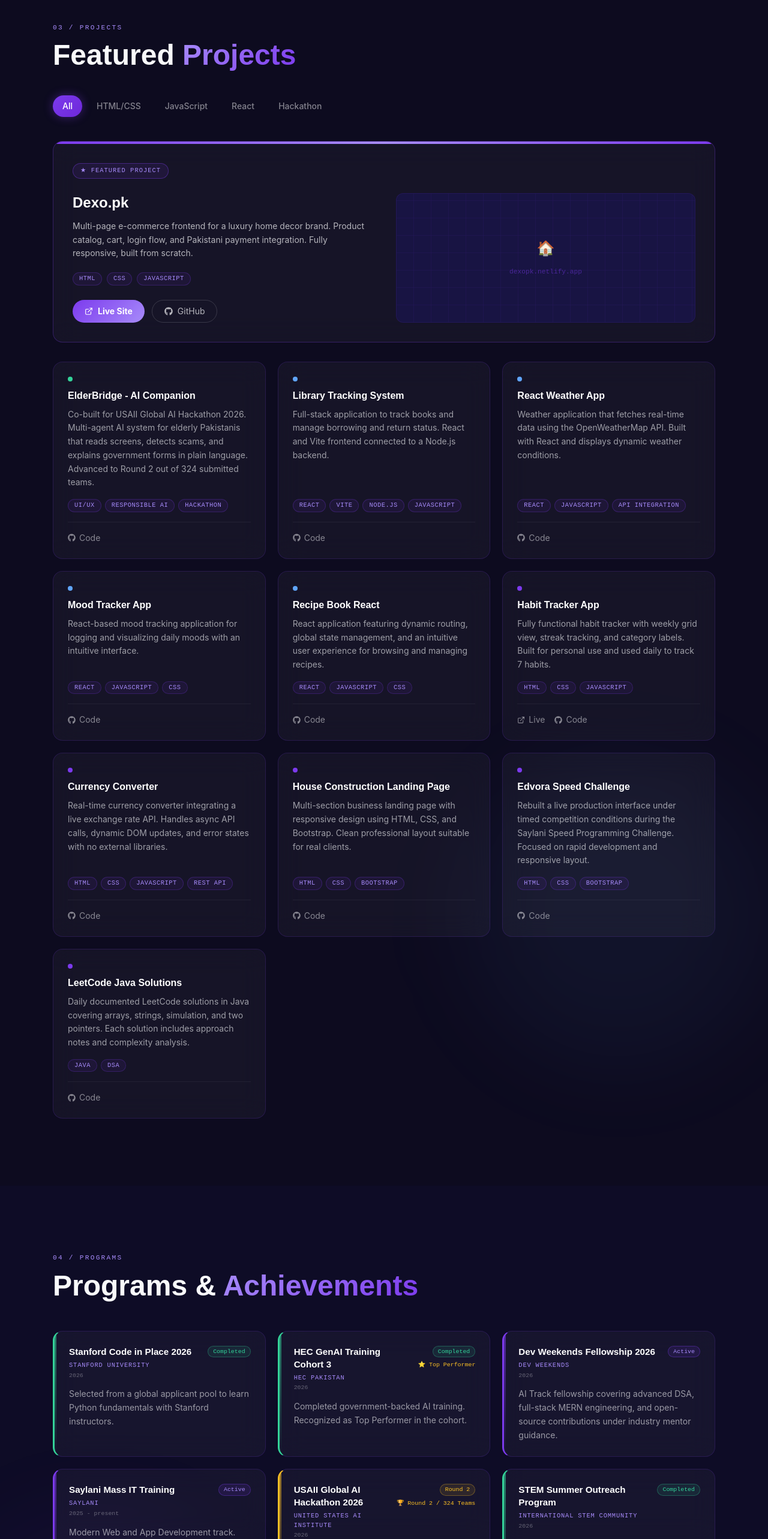
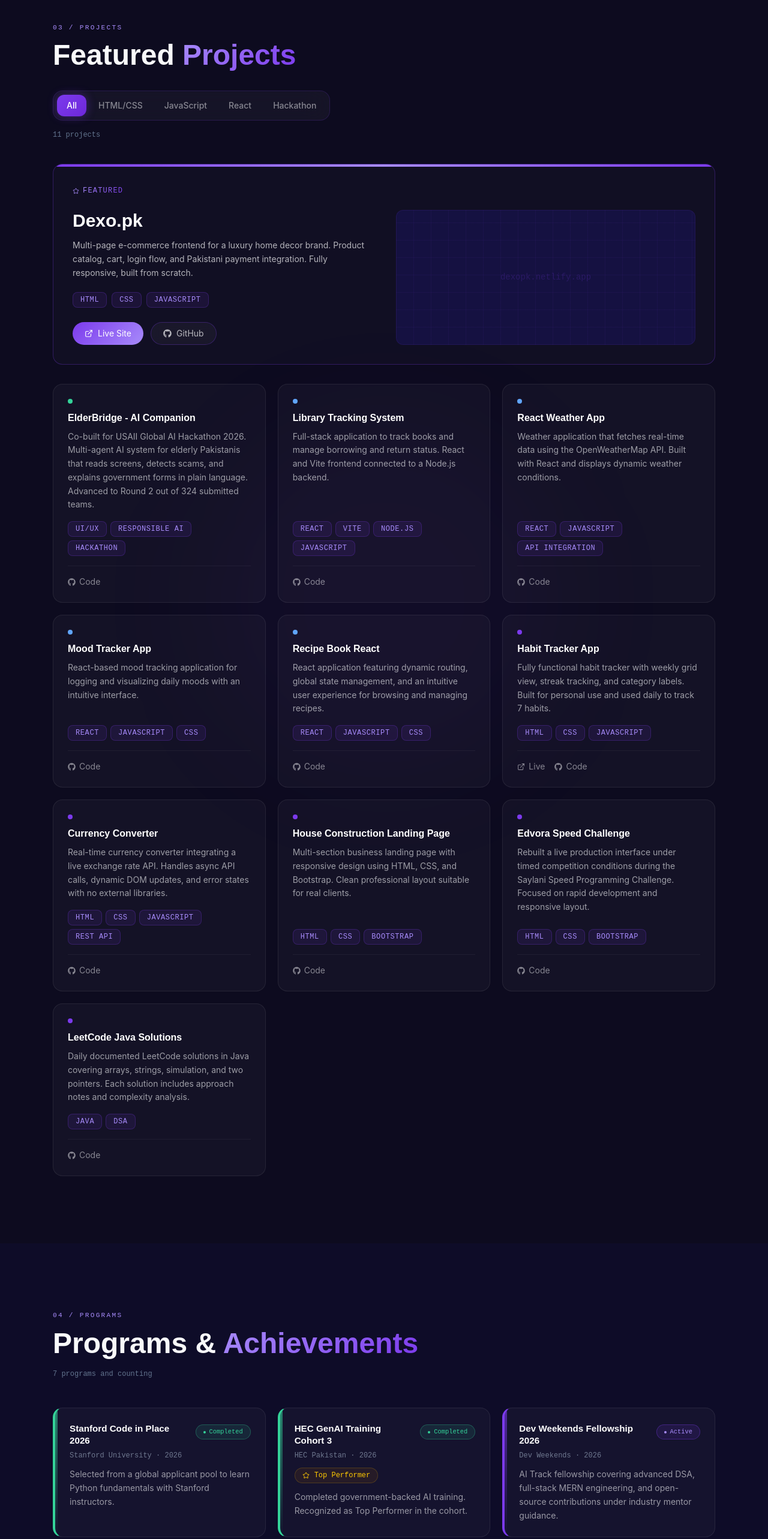
Before and after one commit to kaneeza-batool/kaneeza-batool-portfolio, a React (Vite) app: page / in a window 1280 px wide. Shown: the part 2698-5264 px from the top of the page at 60% size. Built offline with nearby package versions, Linux system fonts and the light colour scheme.

Commit message:
redesign: projects and programs visual upgrade

```diff
--- a/src/components/Programs.jsx
+++ b/src/components/Programs.jsx
@@ -1,4 +1,5 @@
 import { motion } from 'framer-motion'
+import { Star } from 'lucide-react'
 import { programs } from '../data/programs.js'
 
 const borderColorMap = {
@@ -10,27 +11,28 @@ const borderColorMap = {
 const statusConfig = {
   completed: {
     label: 'Completed',
+    dotColor: '#34D399',
     style: { background: 'rgba(52,211,153,0.1)', border: '1px solid rgba(52,211,153,0.3)', color: '#34D399' },
   },
   active: {
     label: 'Active',
+    dotColor: '#A78BFA',
     style: { background: 'rgba(124,58,237,0.12)', border: '1px solid rgba(124,58,237,0.35)', color: '#A78BFA' },
   },
   qualified: {
     label: 'Round 2',
+    dotColor: '#FBBF24',
     style: { background: 'rgba(251,191,36,0.1)', border: '1px solid rgba(251,191,36,0.3)', color: '#FBBF24' },
   },
 }
 
-const badgeConfig = {
-  'top-performer': { label: '⭐ Top Performer', color: '#FBBF24' },
-  round2: { label: '🏆 Round 2 / 324 Teams', color: '#FBBF24' },
-  gold: { label: '🏆 Round 2 / 324 Teams', color: '#FBBF24' },
-}
-
 export default function Programs() {
   return (
-    <section id="programs" className="py-28 relative overflow-hidden" style={{ background: 'rgba(26,21,96,0.1)' }}>
+    <section
+      id="programs"
+      className="py-28 relative overflow-hidden"
+      style={{ backgroundColor: 'rgba(26,21,96,0.15)' }}
+    >
       <div
         className="radial-glow"
         style={{ width: '450px', height: '450px', background: 'rgba(124,58,237,0.07)', bottom: '0', left: '-5%' }}
@@ -44,32 +46,43 @@ export default function Programs() {
           viewport={{ once: true }}
         >
           <span className="section-label">04 / Programs</span>
-          <h2 className="section-heading mb-12">
+          <h2 className="section-heading mb-4">
             Programs &amp; <span className="gradient-text">Achievements</span>
           </h2>
+          <p className="font-mono text-xs text-slate-500 mb-12">
+            {programs.length} programs and counting
+          </p>
         </motion.div>
 
         <div className="grid grid-cols-1 md:grid-cols-2 lg:grid-cols-3 gap-5">
           {programs.map((program, index) => {
             const accentColor = borderColorMap[program.status] || '#7C3AED'
             const statusConf = statusConfig[program.status]
-            const badgeConf = program.badge ? badgeConfig[program.badge] : null
 
             return (
               <motion.div
                 key={program.id}
-                className="glass-hover p-6 flex flex-col relative overflow-hidden"
-                style={{ borderLeft: `3px solid ${accentColor}` }}
+                className="flex flex-col rounded-2xl p-6 relative overflow-hidden transition-all duration-300 hover:-translate-y-1 hover:shadow-[0_8px_32px_rgba(124,58,237,0.15)]"
+                style={{
+                  backgroundColor: 'rgba(255,255,255,0.03)',
+                  borderTop: '1px solid rgba(255,255,255,0.08)',
+                  borderRight: '1px solid rgba(255,255,255,0.08)',
+                  borderBottom: '1px solid rgba(255,255,255,0.08)',
+                  borderLeft: `4px solid ${accentColor}`,
+                }}
                 initial={{ opacity: 0, y: 20 }}
                 whileInView={{ opacity: 1, y: 0 }}
                 viewport={{ once: true }}
                 transition={{ duration: 0.45, ease: 'easeOut', delay: index * 0.08 }}
               >
-                {/* Accent glow */}
+                {/* Accent glow strip */}
                 <div
                   style={{
                     position: 'absolute',
-                    top: 0, left: 0, bottom: 0, width: '3px',
+                    top: 0,
+                    left: 0,
+                    bottom: 0,
+                    width: '4px',
                     background: `linear-gradient(to bottom, ${accentColor}, transparent)`,
                     opacity: 0.6,
                   }}
@@ -83,50 +96,66 @@ export default function Programs() {
                     >
                       {program.title}
                     </h3>
+                    {/* Org and year with separator dot */}
                     <p
-                      className="mt-1"
-                      style={{
-                        fontFamily: 'JetBrains Mono, monospace',
-                        fontSize: '0.65rem',
-                        color: '#A78BFA',
-                        textTransform: 'uppercase',
-                        letterSpacing: '0.08em',
-                      }}
+                      className="mt-1.5 font-mono text-xs"
+                      style={{ color: 'rgba(148,163,184,0.7)' }}
                     >
-                      {program.org}
-                    </p>
-                    <p
-                      style={{
-                        fontFamily: 'JetBrains Mono, monospace',
-                        fontSize: '0.62rem',
-                        color: 'rgba(249,250,251,0.35)',
-                        marginTop: '2px',
-                      }}
-                    >
-                      {program.year}
+                      {program.org} · {program.year}
                     </p>
                   </div>
 
-                  <div className="flex flex-col items-end gap-1.5 shrink-0">
+                  {/* Status badge with colored dot */}
+                  <div className="shrink-0">
                     <span
-                      className="px-2 py-0.5 rounded-full text-xs"
-                      style={{ fontFamily: 'JetBrains Mono, monospace', fontSize: '0.62rem', ...statusConf.style }}
+                      className="px-3 py-1 rounded-full inline-flex items-center gap-1.5 font-mono"
+                      style={{ fontSize: '0.65rem', ...statusConf.style }}
                     >
+                      <span
+                        style={{
+                          width: '4px',
+                          height: '4px',
+                          borderRadius: '50%',
+                          backgroundColor: statusConf.dotColor,
+                          display: 'inline-block',
+                          flexShrink: 0,
+                        }}
+                      />
                       {statusConf.label}
                     </span>
-                    {badgeConf && (
-                      <span
-                        style={{
-                          fontFamily: 'JetBrains Mono, monospace',
-                          fontSize: '0.62rem',
-                          color: badgeConf.color,
-                        }}
-                      >
-                        {badgeConf.label}
-                      </span>
-                    )}
                   </div>
                 </div>
+
+                {/* Top performer badge - own row */}
+                {program.badge === 'top-performer' && (
+                  <div className="mb-3">
+                    <span
+                      className="inline-flex items-center gap-2 font-mono text-xs px-3 py-1 rounded-full text-yellow-400"
+                      style={{
+                        backgroundColor: 'rgba(113,63,18,0.2)',
+                        border: '1px solid rgba(234,179,8,0.2)',
+                      }}
+                    >
+                      <Star size={12} />
+                      Top Performer
+                    </span>
+                  </div>
+                )}
+
+                {/* Gold / Round 2 badge */}
+                {program.badge === 'gold' && (
+                  <div className="mb-3">
+                    <span
+                      className="inline-flex items-center gap-2 font-mono text-xs px-3 py-1 rounded-full text-amber-300"
+                      style={{
+                        backgroundColor: 'rgba(120,53,15,0.2)',
+                        border: '1px solid rgba(245,158,11,0.2)',
+                      }}
+                    >
+                      Round 2 - 200/324 Teams
+                    </span>
+                  </div>
+                )}
 
                 <p className="font-body text-[rgba(249,250,251,0.58)] text-sm leading-relaxed flex-1">
                   {program.description}
--- a/src/components/Projects.jsx
+++ b/src/components/Projects.jsx
@@ -1,6 +1,6 @@
 import { useState } from 'react'
 import { motion, AnimatePresence } from 'framer-motion'
-import { ExternalLink } from 'lucide-react'
+import { ExternalLink, Star } from 'lucide-react'
 import { FaGithub } from 'react-icons/fa'
 import { projects } from '../data/projects.js'
 
@@ -15,14 +15,8 @@ const filters = [
 function TagPill({ tag }) {
   return (
     <span
-      className="px-2.5 py-0.5 rounded-full border border-brand-violet/25 text-brand-violet-light"
-      style={{
-        fontFamily: 'JetBrains Mono, monospace',
-        fontSize: '0.65rem',
-        background: 'rgba(124,58,237,0.08)',
-        textTransform: 'uppercase',
-        letterSpacing: '0.05em',
-      }}
+      className="bg-brand-violet/10 border border-brand-violet/25 text-brand-violet-light rounded-lg px-3 py-1 font-mono text-xs"
+      style={{ textTransform: 'uppercase', letterSpacing: '0.05em' }}
     >
       {tag}
     </span>
@@ -40,12 +34,25 @@ export default function Projects() {
   const featuredProject = projects.find(p => p.featured)
   const showFeatured = featuredProject && matchesFilter(featuredProject, activeFilter)
   const otherProjects = projects.filter(p => !p.featured && matchesFilter(p, activeFilter))
+  const filteredCount = (showFeatured ? 1 : 0) + otherProjects.length
 
   return (
     <section id="projects" className="py-28 relative overflow-hidden">
+      {/* Centered background blob */}
       <div
-        className="radial-glow"
-        style={{ width: '500px', height: '500px', background: 'rgba(96,165,250,0.05)', bottom: '10%', right: '0' }}
+        style={{
+          position: 'absolute',
+          width: '600px',
+          height: '600px',
+          backgroundColor: 'rgba(124,58,237,0.04)',
+          borderRadius: '50%',
+          filter: 'blur(100px)',
+          top: '50%',
+          left: '50%',
+          transform: 'translate(-50%, -50%)',
+          pointerEvents: 'none',
+          zIndex: 0,
+        }}
       />
 
       <div className="max-w-6xl mx-auto px-6 relative z-10">
@@ -56,17 +63,17 @@ export default function Projects() {
           viewport={{ once: true }}
         >
           <span className="section-label">03 / Projects</span>
-          <h2 className="section-heading mb-10">
+          <h2 className="section-heading mb-8">
             Featured <span className="gradient-text">Projects</span>
           </h2>
 
-          {/* Filter tabs */}
-          <div className="flex gap-2 flex-wrap mb-10">
+          {/* Filter tabs - glass pill container */}
+          <div className="glass rounded-2xl p-1.5 inline-flex flex-wrap gap-1 mb-4">
             {filters.map(({ label, value }) => (
               <button
                 key={value}
                 onClick={() => setActiveFilter(value)}
-                className={`px-4 py-2 rounded-full text-sm font-body font-medium transition-all duration-200 ${
+                className={`px-4 py-2 rounded-xl text-sm font-body font-medium transition-all duration-200 ${
                   activeFilter === value ? 'tab-active' : 'tab-inactive'
                 }`}
               >
@@ -74,6 +81,11 @@ export default function Projects() {
               </button>
             ))}
           </div>
+
+          {/* Project count */}
+          <p className="font-mono text-xs text-slate-500 mb-10">
+            {filteredCount} projects
+          </p>
         </motion.div>
 
         {/* Featured project */}
@@ -85,34 +97,30 @@ export default function Projects() {
               animate={{ opacity: 1, y: 0 }}
               exit={{ opacity: 0, y: 16, transition: { duration: 0.18 } }}
               transition={{ duration: 0.35 }}
-              className="glass mb-8 overflow-hidden"
-              style={{ border: '1px solid rgba(124,58,237,0.3)' }}
+              className="mb-8 overflow-hidden rounded-2xl"
+              style={{
+                backgroundColor: 'rgba(255,255,255,0.02)',
+                border: '1px solid rgba(124,58,237,0.3)',
+              }}
             >
-              {/* Featured header bar */}
+              {/* Top accent bar */}
               <div
                 className="h-1 w-full"
                 style={{ background: 'linear-gradient(90deg, #7C3AED, #A78BFA, #7C3AED)' }}
               />
               <div className="p-8">
-                <div className="flex items-center justify-between mb-6">
-                  <span
-                    className="px-3 py-1 rounded-full border border-brand-violet/40 text-brand-violet-light"
-                    style={{
-                      fontFamily: 'JetBrains Mono, monospace',
-                      fontSize: '0.65rem',
-                      textTransform: 'uppercase',
-                      letterSpacing: '0.1em',
-                      background: 'rgba(124,58,237,0.1)',
-                    }}
-                  >
-                    ★ Featured Project
+                {/* Featured label - top left */}
+                <div className="flex items-center gap-1.5 mb-6">
+                  <Star size={11} className="text-brand-violet-light" />
+                  <span className="gradient-text font-mono text-xs uppercase tracking-widest">
+                    Featured
                   </span>
                 </div>
 
                 <div className="grid lg:grid-cols-2 gap-10">
                   <div>
                     <h3
-                      className="font-display font-bold text-2xl text-white mb-3"
+                      className="font-display font-black text-3xl text-white mb-3"
                       style={{ fontFamily: 'Space Grotesk, sans-serif' }}
                     >
                       {featuredProject.title}
@@ -131,8 +139,8 @@ export default function Projects() {
                           href={featuredProject.liveUrl}
                           target="_blank"
                           rel="noopener noreferrer"
-                          className="btn-primary text-sm"
-                          style={{ padding: '0.5rem 1.25rem' }}
+                          className="flex items-center gap-2 text-sm text-white px-5 py-2 rounded-full transition-all hover:shadow-[0_0_24px_rgba(124,58,237,0.55)]"
+                          style={{ background: 'linear-gradient(135deg, #7C3AED, #A78BFA)' }}
                         >
                           <ExternalLink size={14} />
                           Live Site
@@ -143,7 +151,11 @@ export default function Projects() {
                           href={featuredProject.githubUrl}
                           target="_blank"
                           rel="noopener noreferrer"
-                          className="flex items-center gap-2 border border-white/15 text-[rgba(249,250,251,0.7)] px-5 py-2 rounded-full text-sm hover:border-brand-violet/50 hover:text-white transition-all"
+                          className="flex items-center gap-2 text-sm text-[rgba(249,250,251,0.7)] px-5 py-2 rounded-full border border-brand-violet/30 hover:border-brand-violet hover:text-white transition-all"
+                          style={{
+                            backgroundColor: 'rgba(255,255,255,0.04)',
+                            backdropFilter: 'blur(8px)',
+                          }}
                         >
                           <FaGithub size={14} />
                           GitHub
@@ -152,27 +164,21 @@ export default function Projects() {
                     </div>
                   </div>
 
-                  {/* Decorative panel */}
+                  {/* Decorative panel with grid pattern */}
                   <div
                     className="relative flex items-center justify-center rounded-xl overflow-hidden min-h-[150px]"
-                    style={{ background: 'rgba(26,21,96,0.5)', border: '1px solid rgba(124,58,237,0.12)' }}
+                    style={{
+                      backgroundColor: 'rgba(26,21,96,0.5)',
+                      border: '1px solid rgba(124,58,237,0.12)',
+                      backgroundImage:
+                        'repeating-linear-gradient(0deg, transparent, transparent 28px, rgba(124,58,237,0.06) 28px, rgba(124,58,237,0.06) 29px), repeating-linear-gradient(90deg, transparent, transparent 28px, rgba(124,58,237,0.06) 28px, rgba(124,58,237,0.06) 29px)',
+                    }}
                   >
-                    <div
-                      className="absolute inset-0 opacity-[0.12]"
-                      style={{
-                        backgroundImage:
-                          'repeating-linear-gradient(0deg, transparent, transparent 28px, rgba(124,58,237,0.6) 28px, rgba(124,58,237,0.6) 29px), repeating-linear-gradient(90deg, transparent, transparent 28px, rgba(124,58,237,0.6) 28px, rgba(124,58,237,0.6) 29px)',
-                      }}
-                    />
-                    <div className="relative text-center px-4">
-                      <div className="text-2xl mb-2">🏠</div>
                     <span
-                        className="text-brand-violet/50"
-                        style={{ fontFamily: 'JetBrains Mono, monospace', fontSize: '0.7rem' }}
+                      className="relative text-center px-4 font-mono text-sm text-brand-violet/20"
                     >
                       dexopk.netlify.app
                     </span>
-                    </div>
                   </div>
                 </div>
               </div>
@@ -186,18 +192,20 @@ export default function Projects() {
             {otherProjects.map((project, index) => (
               <motion.div
                 key={project.id}
-                className="glass-hover p-6 flex flex-col"
+                className="flex flex-col rounded-2xl p-6 border border-white/8 hover:border-brand-violet/50 transition-all duration-300 hover:-translate-y-2 hover:shadow-[0_12px_40px_rgba(124,58,237,0.18)]"
+                style={{ backgroundColor: 'rgba(255,255,255,0.03)' }}
                 initial={{ opacity: 0, y: 20 }}
                 whileInView={{ opacity: 1, y: 0 }}
                 viewport={{ once: true }}
                 transition={{ duration: 0.4, ease: 'easeOut', delay: index * 0.07 }}
               >
                 {/* Category dot */}
-                <div className="flex items-center justify-between mb-3">
+                <div className="flex items-center mb-3">
                   <div
                     className="w-2 h-2 rounded-full"
                     style={{
-                      background: project.category === 'hackathon'
+                      backgroundColor:
+                        project.category === 'hackathon'
                           ? '#34D399'
                           : project.category === 'react'
                           ? '#60A5FA'
@@ -221,7 +229,10 @@ export default function Projects() {
                   ))}
                 </div>
 
-                <div className="flex gap-4 pt-4" style={{ borderTop: '1px solid rgba(255,255,255,0.06)' }}>
+                <div
+                  className="flex gap-4 pt-4 mt-auto"
+                  style={{ borderTop: '1px solid rgba(255,255,255,0.05)' }}
+                >
                   {project.liveUrl && (
                     <a
                       href={project.liveUrl}
@@ -245,11 +256,8 @@ export default function Projects() {
                     </a>
                   )}
                   {!project.liveUrl && !project.githubUrl && (
-                    <span
-                      className="text-xs text-[rgba(249,250,251,0.25)]"
-                      style={{ fontFamily: 'JetBrains Mono, monospace' }}
-                    >
-                      No links yet
+                    <span className="font-mono text-xs text-slate-600 italic">
+                      Repo private or coming soon
                     </span>
                   )}
                 </div>
```
Lines whose indentation alone changed are shown as unchanged.
